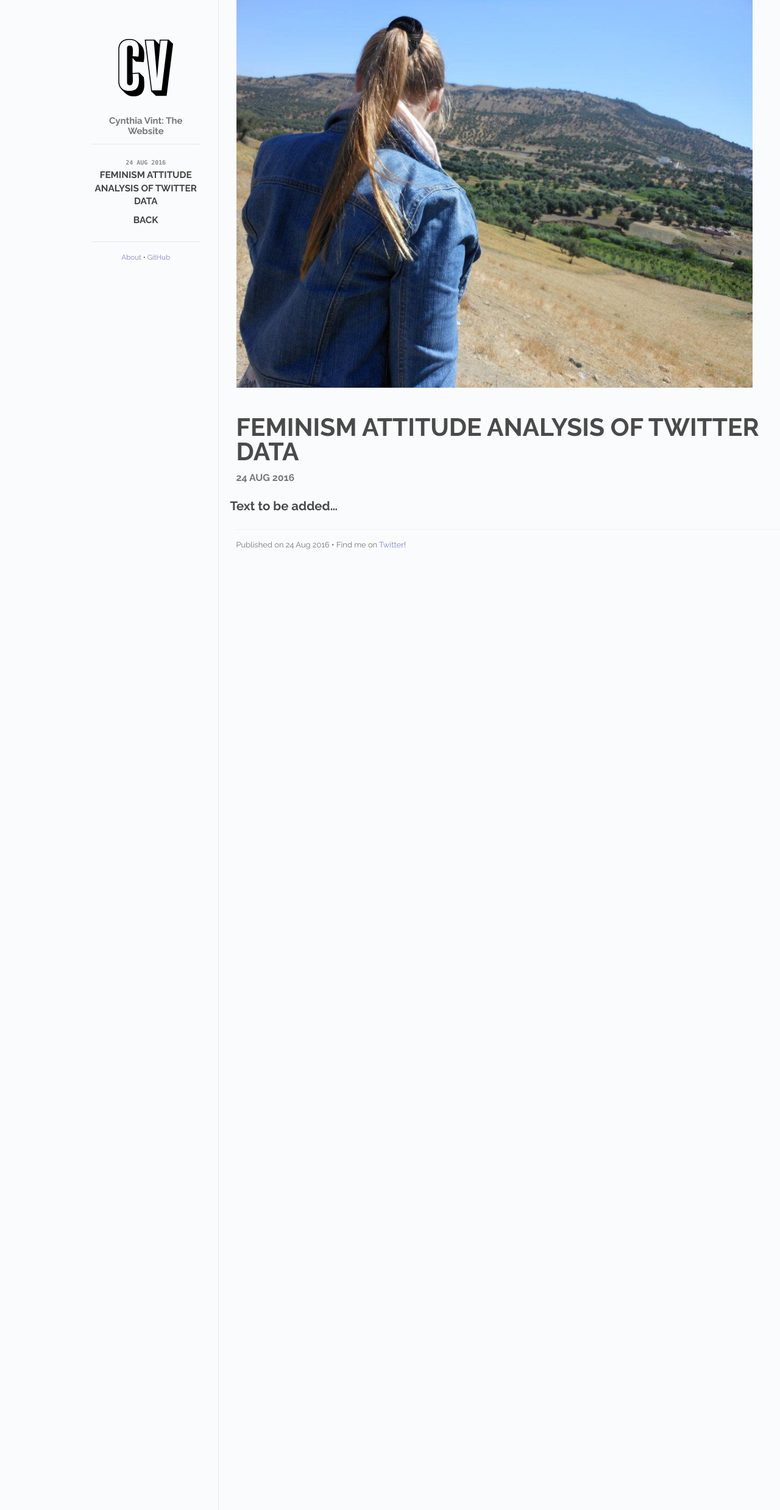
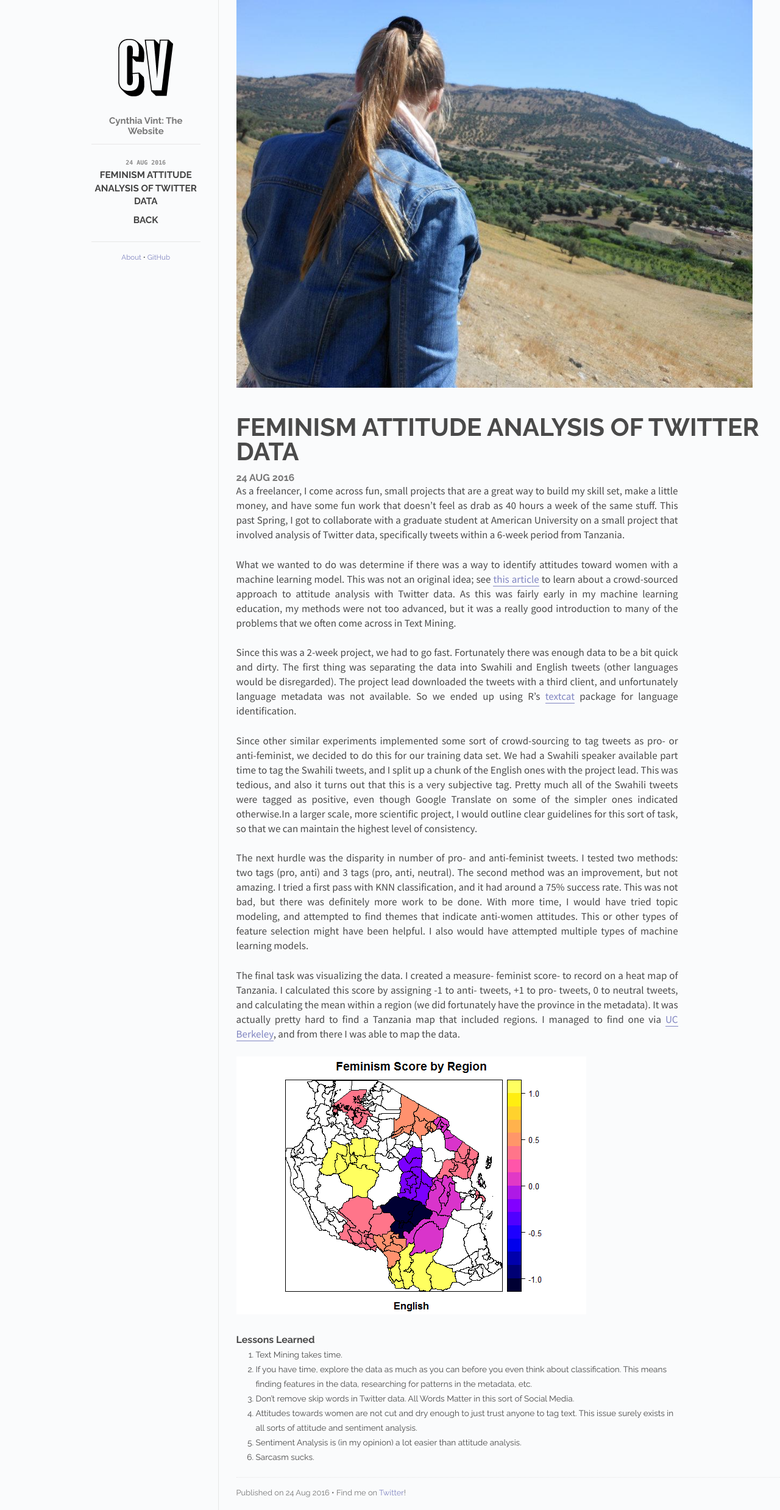
Before and after one commit to the-development/flex, a Jekyll site: the page built from _posts/2016-08-27-twitter-feminism.md, in a window 1280 px wide. Shown: the whole page at 61% size. Built offline with Jekyll 4.4.1, drawn with Linux system fonts in a browser that asks for light colours.

Commit message:
updated feminism post

```diff
--- a/_posts/2016-08-27-twitter-feminism.md
+++ b/_posts/2016-08-27-twitter-feminism.md
@@ -6,4 +6,25 @@ date:   2016-08-24 04:00:00 -0800
 categories: posts
 ---
 
-## Text to be added...
+As a freelancer, I come across fun, small projects that are a great way to build my skill set, make a little money, and have some fun work that doesn't feel as drab as 40 hours a week of the same stuff. This past Spring, I got to collaborate with a graduate student at American University on a small project that involved analysis of Twitter data, specifically tweets within a 6-week period from Tanzania.
+
+What we wanted to do was determine if there was a way to identify attitudes toward women with a machine learning model. This was not an original idea; see [this article](http://www.prooffreader.com/2015/05/most-characteristic-words-in-pro-and.html) to learn about a crowd-sourced approach to attitude analysis with Twitter data. As this was fairly early in my machine learning education, my methods were not too advanced, but it was a really good introduction to many of the problems that we often come across in Text Mining.
+
+Since this was a 2-week project, we had to go fast. Fortunately there was enough data to be a bit quick and dirty. The first thing was separating the data into Swahili and English tweets (other languages would be disregarded). The project lead downloaded the tweets with a third client, and unfortunately language metadata was not available. So we ended up using R's [textcat](https://cran.r-project.org/web/packages/textcat/textcat.pdf) package for language identification.
+
+Since other similar experiments implemented some sort of crowd-sourcing to tag tweets as pro- or anti-feminist, we decided to do this for our training data set. We had a Swahili speaker available part time to tag the Swahili tweets, and I split up a chunk of the English ones with the project lead. This was tedious, and also it turns out that this is a very subjective tag. Pretty much all of the Swahili tweets were tagged as positive, even though Google Translate on some of the simpler ones indicated otherwise.In a larger scale, more scientific project, I would outline clear guidelines for this sort of task, so that we can maintain the highest level of consistency.
+
+The next hurdle was the disparity in number of pro- and anti-feminist tweets. I tested two methods: two tags (pro, anti) and 3 tags (pro, anti, neutral). The second method was an improvement, but not amazing. I tried a first pass with KNN classification, and it had around a 75% success rate. This was not bad, but there was definitely more work to be done. With more time, I would have tried topic modeling, and attempted to find themes that indicate anti-women attitudes. This or other types of feature selection might have been helpful. I also would have attempted multiple types of machine learning models.
+
+The final task was visualizing the data. I created a measure- feminist score- to record on a heat map of Tanzania. I calculated this score by assigning -1 to anti- tweets, +1 to pro- tweets, 0 to neutral tweets, and calculating the mean within a region (we did fortunately have the province in the metadata). It was actually pretty hard to find a Tanzania map that included regions. I managed to find one via [UC Berkeley](http://gif.berkeley.edu/resources/data_subject.html), and from there I was able to map the data.
+
+![English Feminism Scores by Region]({{ site.url }}{{ site.baseurl }}/images/english-map.png)
+
+### Lessons Learned
+
+1. Text Mining takes time.
+2. If you have time, explore the data as much as you can before you even think about classification. This means finding features in the data, researching for patterns in the metadata, etc.
+3. Don't remove skip words in Twitter data. All Words Matter in this sort of Social Media.
+4. Attitudes towards women are not cut and dry enough to just trust anyone to tag text. This issue surely exists in all sorts of attitude and sentiment analysis.
+5. Sentiment Analysis is (in my opinion) a lot easier than attitude analysis.
+6. Sarcasm sucks.
```
Also changed, not shown: images/english-map.png (added).
